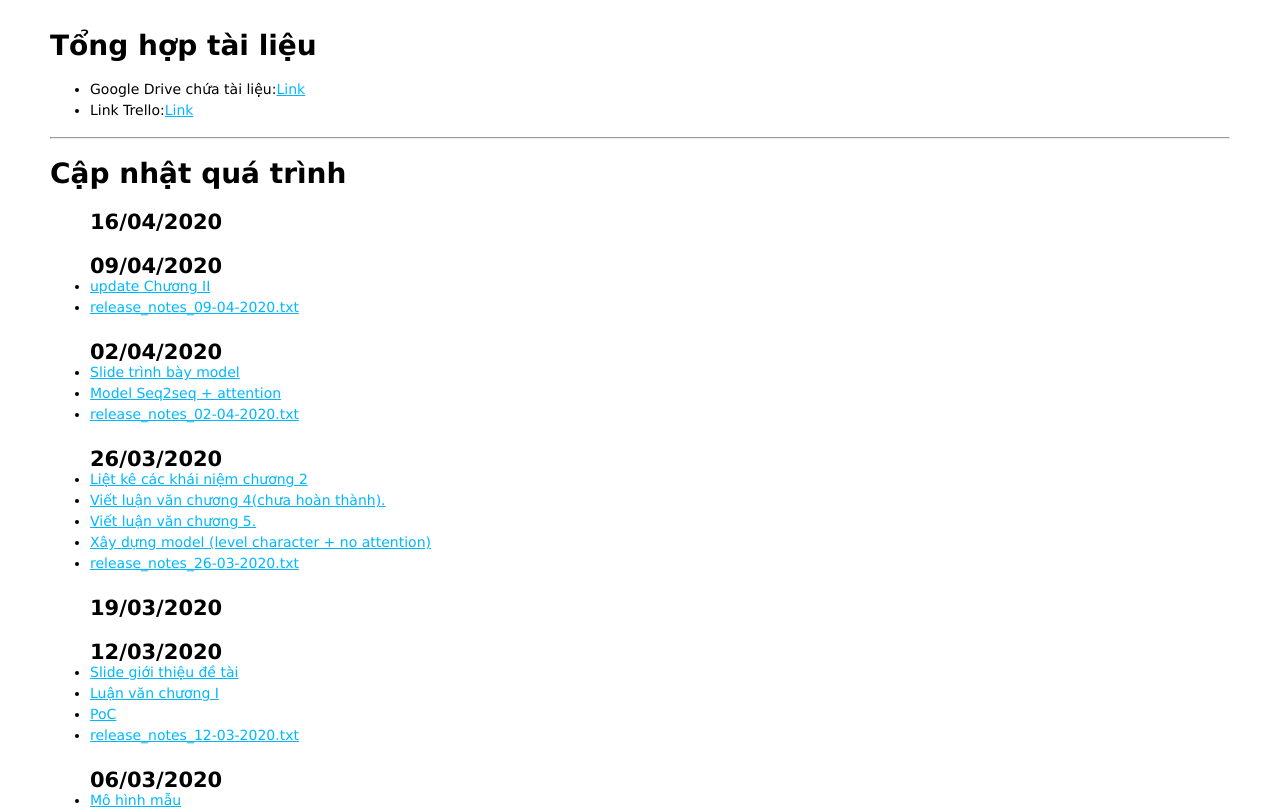
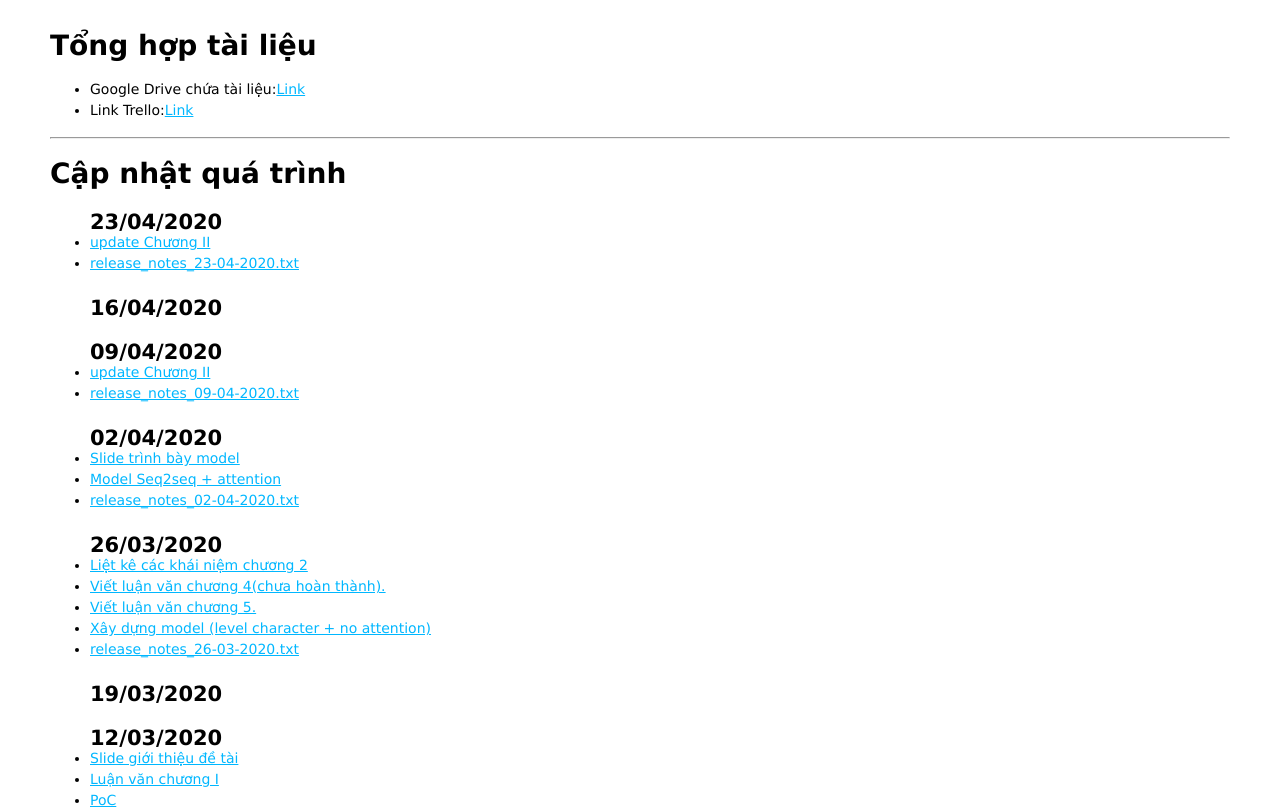
Before and after one commit to tientruongphamnhat/releasePlan, a React (Create React App) app: page / in a window 1280 px wide. Shown: the top 809 px of the page. Built offline with nearby package versions, Linux system fonts and the light colour scheme.

Commit message:
update 23/04/2020

```diff
--- a/src/App.js
+++ b/src/App.js
@@ -106,11 +106,23 @@ class App extends React.Component {
         <hr />
         <h1>Cập nhật quá trình</h1>
         <ul>
+          <h2>23/04/2020</h2>
+          <li>
+            <a href="https://drive.google.com/uc?export=download&id=1er9U-TVcR6hzhB4G0YTxBqYdZRLPyQ3Z">
+              update Chương II
+            </a>
+          </li>
+          <li>
+            <Link to="/Release_notes_23-04-2020.txt">
+              release_notes_23-04-2020.txt
+            </Link>
+          </li>
+
           <h2>16/04/2020</h2>
 
           <h2>09/04/2020</h2>
           <li>
-            <a href="https://drive.google.com/uc?export=download&id=1Qdr8KL2q3egMHQ38gPyKWZGKbxbKUV2W">
+            <a href="https://drive.google.com/uc?export=download&id=1er9U-TVcR6hzhB4G0YTxBqYdZRLPyQ3Z">
               update Chương II
             </a>
           </li>
--- a/src/index.js
+++ b/src/index.js
@@ -9,6 +9,7 @@ import Release2603 from './release-note/release-note-26-03';
 import Release0204 from './release-note/release-note-02-04';
 import Release0904 from './release-note/release-note-09-04';
 // import Release1604 from './release-note/release-note-16-04';
+import Release2304 from './release-note/release-note-23-04';
 import * as serviceWorker from './serviceWorker';
 
 ReactDOM.render(
@@ -35,6 +36,9 @@ ReactDOM.render(
       {/* <Route path="/Release_notes_16-04-2020.txt">
         <Release1604 />
       </Route> */}
+      <Route path="/Release_notes_23-04-2020.txt">
+        <Release2304 />
+      </Route>
       {/* <Route path="/dashboard">
         <Dashboard />
       </Route> */}
--- /dev/null
+++ b/src/release-note/release-note-23-04.js
@@ -0,0 +1,16 @@
+import React from 'react';
+import '../App.css';
+
+class Release2304 extends React.Component {
+  render() {
+    return (
+      <>
+        <ul>
+          <li>Gần hoàn thành chương 2</li>
+        </ul>
+      </>
+    );
+  }
+}
+
+export default Release2304;
```
